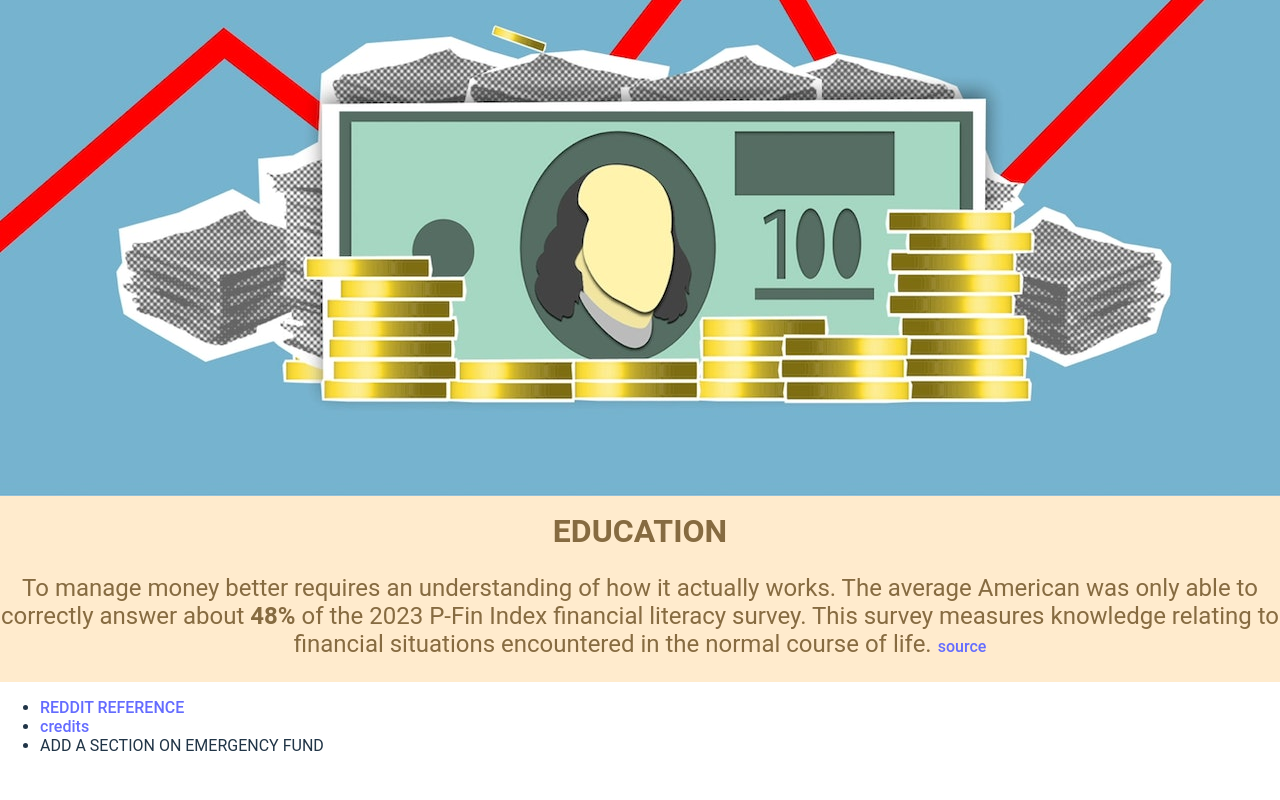
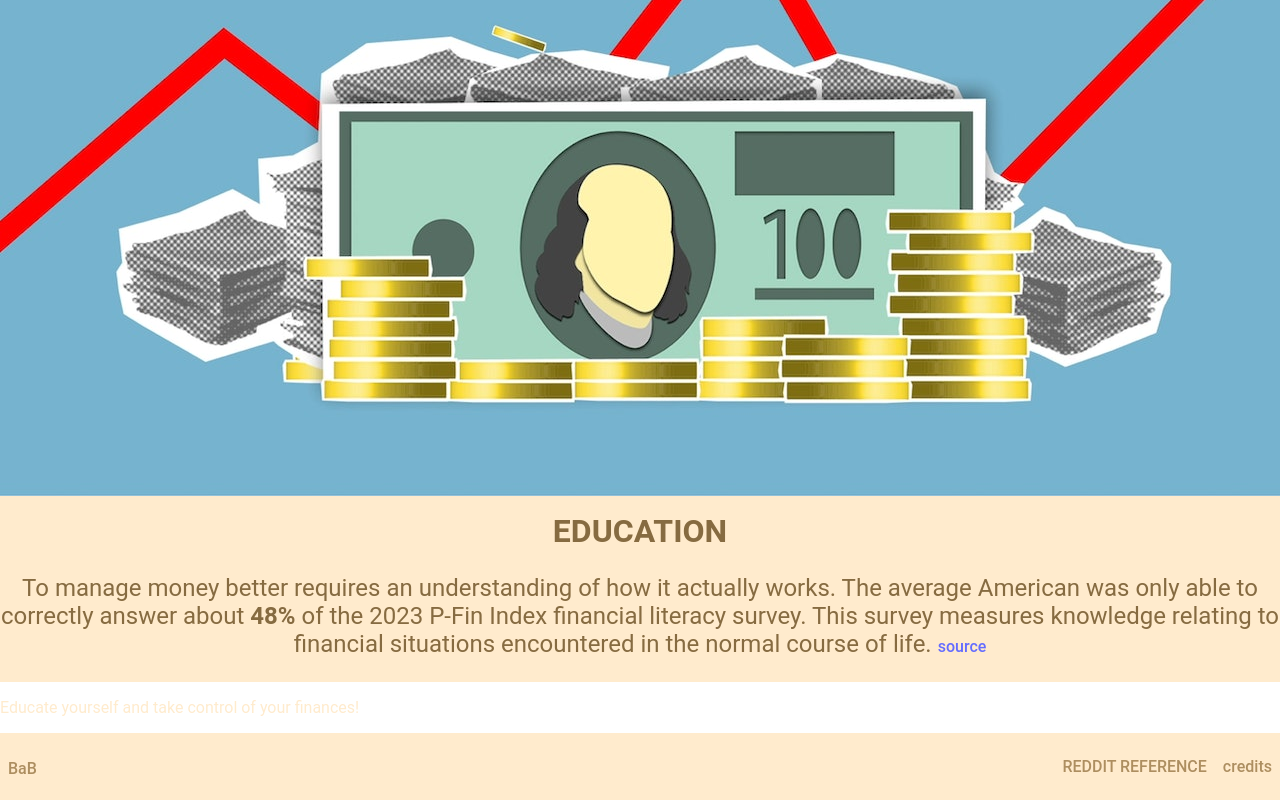
Before and after one commit to doanaminh/build-a-budget, a React (Vite) app in the folder client/: page / in a window 1280 px wide. Shown: the part 3030-3830 px from the top of the page. Before the commit the page ends 3801 px from the top, so only its background shows below. Built offline with nearby package versions, Linux system fonts and the light colour scheme; a web font is replaced by a local one.

Commit message:
created a Footer component

```diff
--- a/client/src/App.css
+++ b/client/src/App.css
@@ -52,7 +52,6 @@ START
 COMPONENTS
 =======================================================
 */
-
 /*
 || NAVBAR
 */
@@ -72,6 +71,29 @@ COMPONENTS
   list-style: none;
 }
 .Navbar li a {
+  padding: 0 0.5rem;
+  color: #ad8e60;
+}
+
+/*
+|| FOOTER
+ */
+ .Footer {
+  background-color: blanchedalmond;
+  display: flex;
+  justify-content: space-between;
+  align-items: center;
+}
+.Footer h2 a {
+  padding: 0 0.5rem;
+  color: #ad8e60;
+}
+.Footer ul {
+  display: flex;
+  justify-content: space-around;
+  list-style: none;
+}
+.Footer li a {
   padding: 0 0.5rem;
   color: #ad8e60;
 }
--- a/client/src/App.tsx
+++ b/client/src/App.tsx
@@ -4,6 +4,7 @@ import { BrowserRouter, Routes, Route } from 'react-router-dom';
 
 // Importing components
 import Navbar from './components/Navbar';
+import Footer from './components/Footer';
 
 // Importing pages
 import Home from './pages/Home';
@@ -20,6 +21,7 @@ export default function App() {
             <Route path="/" element={<Home />} />
             <Route path="/credits" element={<Credits />} />
           </Routes>
+          <Footer />
         </div>
       </BrowserRouter>
     </>
--- /dev/null
+++ b/client/src/components/Footer.tsx
@@ -0,0 +1,13 @@
+export default function () {
+    return (
+        <>
+            <div className='Footer'>
+                <h2><a href="/">BaB</a></h2>
+                <ul>
+                    <li><a href="https://i.imgur.com/u0ocDRI.png" target='_blank'>REDDIT REFERENCE</a></li>
+                    <li><a href="/credits">credits</a></li>
+                </ul>
+            </div>
+        </>
+    )
+}
--- a/client/src/pages/Home.tsx
+++ b/client/src/pages/Home.tsx
@@ -59,8 +59,7 @@ export default function () {
                     <section className="emergency">
                         <img src={emergency} alt="" />
                         <h4>EMERGENCIES</h4>
-                        <p>Emergencies happen when we least expect it. Automotive, medical, natural; no matter how small or large the expense, would you have an emergency fund ready? A reported 22% of U.S. adults claim to have no emergency savings. <a href="https://www.consumerfinance.gov/an-essential-guide-to-building-an-emergency-fund/" target='_blank'>source</a></p>
-
+                        <p>Emergencies happen when we least expect it. Automotive, medical, natural; no matter how small or large the expense, will you be ready? A reported 22% of U.S. adults claim to have no emergency savings. <a href="https://www.consumerfinance.gov/an-essential-guide-to-building-an-emergency-fund/" target='_blank'>?</a></p>
                     </section>
 
                     {/* DEBT INFOGRAPHICS */}
@@ -93,15 +92,13 @@ export default function () {
 
                 </section>
 
+                {/* TAKE ACTION */}
+                <section>
+                    <p>Educate yourself and take control of your finances!</p>
+                </section>
 
             </section>
 
-
-            <ul>
-                <li><a href="https://i.imgur.com/u0ocDRI.png" target='_blank'>REDDIT REFERENCE</a></li>
-                <li><a href="/credits">credits</a></li>
-                <li>ADD A SECTION ON EMERGENCY FUND</li>
-            </ul>
         </>
     )
 }
```
